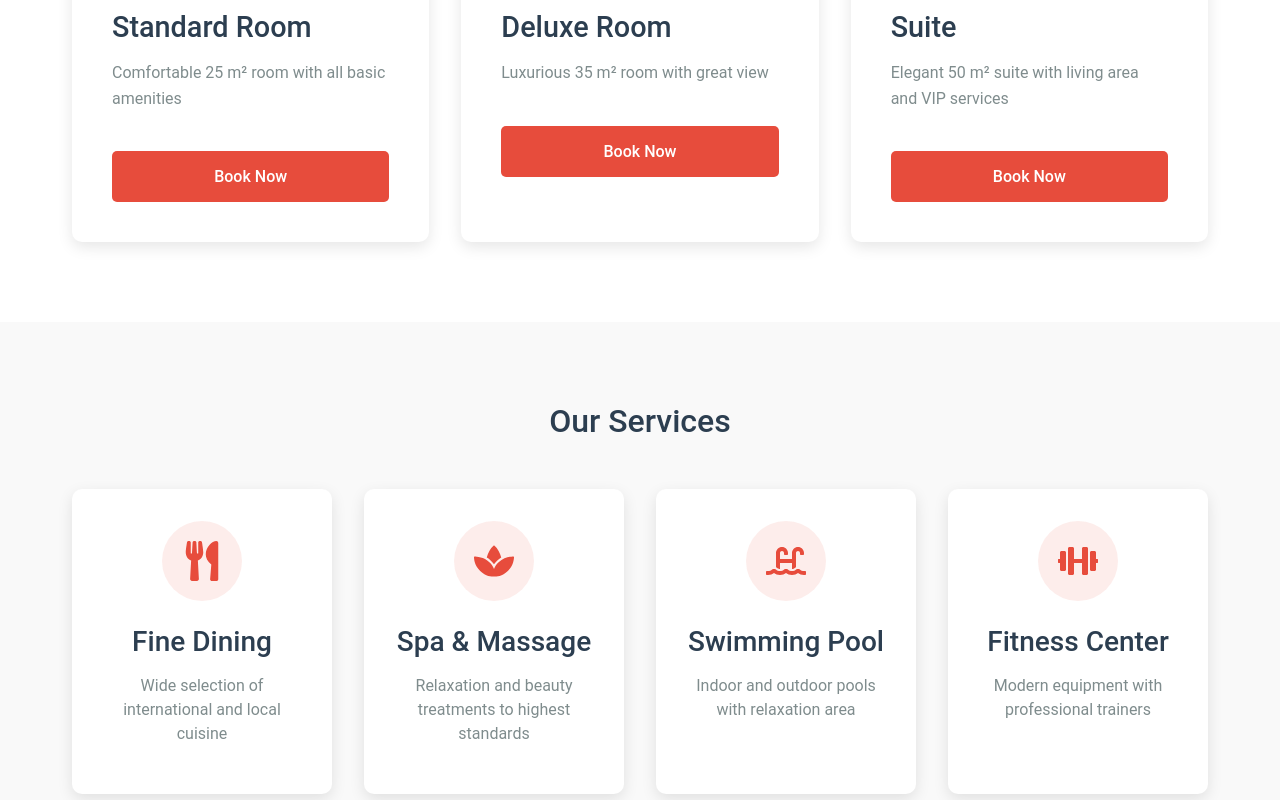
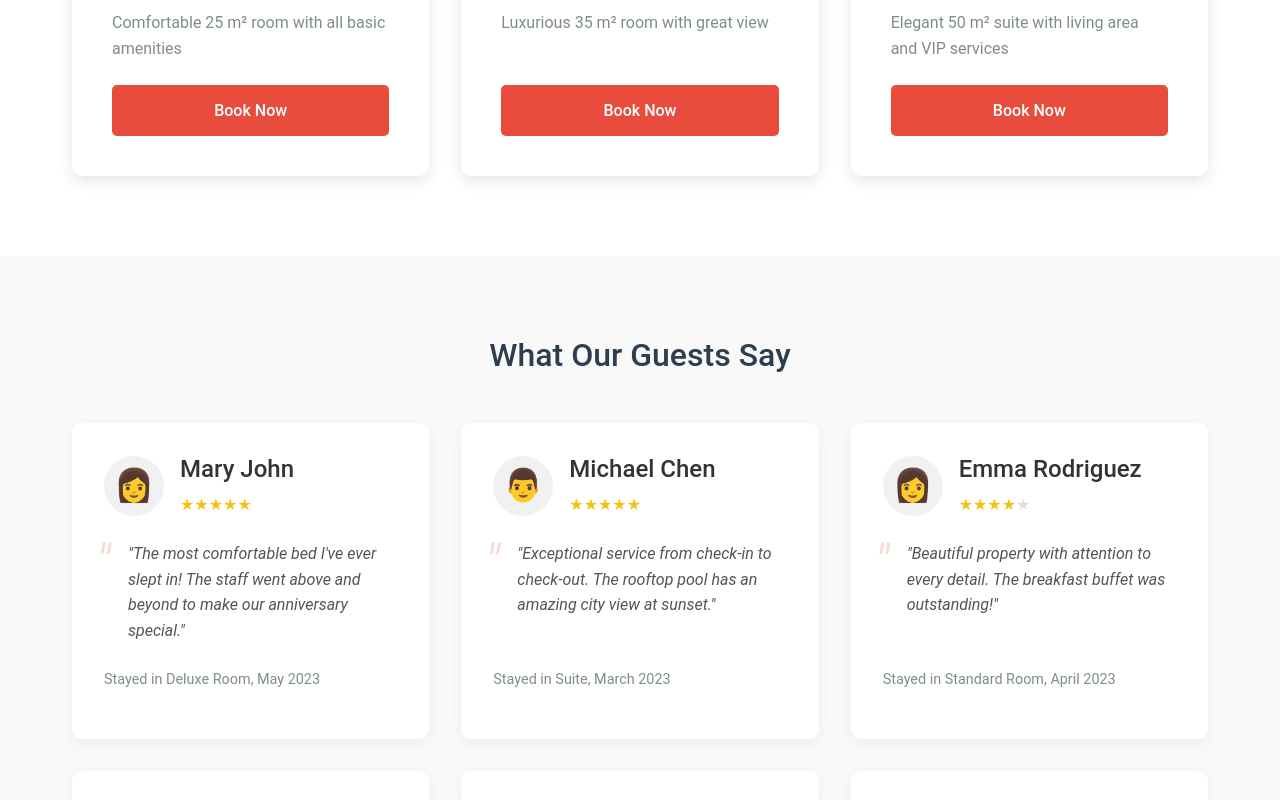
Before and after one commit to Rahooba/Hotel-project, a React (Create React App) app: page / in a window 1280 px wide. Shown: the part 1620-2420 px from the top of the page. Built offline with nearby package versions, Linux system fonts and the light colour scheme.

Commit message:
smal aedits

```diff
--- a/public/index.html
+++ b/public/index.html
@@ -10,6 +10,10 @@
       content="Web site created using create-react-app"
     />
     <link rel="apple-touch-icon" href="%PUBLIC_URL%/logo192.png" />
+    <link
+  rel="stylesheet"
+  href="https://cdnjs.cloudflare.com/ajax/libs/font-awesome/6.4.0/css/all.min.css"
+/>
     <!--
       manifest.json provides metadata used when your web app is installed on a
       user's mobile device or desktop. See https://developers.google.com/web/fundamentals/web-app-manifest/
--- a/src/Components/Contact.jsx
+++ b/src/Components/Contact.jsx
@@ -1,7 +1,9 @@
 import React, { useState } from 'react';
 import './Contact.css';
+import { Link } from 'react-router-dom';
 import { motion } from 'framer-motion';
 import { FaMapMarkerAlt, FaPhone, FaEnvelope, FaClock } from 'react-icons/fa';
+
 
 const Contact = () => {
   const [formData, setFormData] = useState({
@@ -97,10 +99,10 @@ const Contact = () => {
           <div className="social-media">
             <h3>Follow Us</h3>
             <div className="social-icons">
-              <a href="#"><i className="fab fa-facebook-f"></i></a>
-              <a href="#"><i className="fab fa-twitter"></i></a>
-              <a href="#"><i className="fab fa-instagram"></i></a>
-              <a href="#"><i className="fab fa-linkedin-in"></i></a>
+              <Link to="#"><i className="fab fa-facebook-f"></i></Link>
+              <Link To ="#"><i className="fab fa-twitter"></i></Link>
+              <Link To ="#"><i className="fab fa-instagram"></i></Link>
+              <Link To ="#"><i className="fab fa-linkedin-in"></i></Link>
             </div>
           </div>
         </motion.div>
--- a/src/Components/Home.css
+++ b/src/Components/Home.css
@@ -181,6 +181,9 @@
   overflow: hidden;
   box-shadow: 0 5px 15px rgba(0, 0, 0, 0.1);
   transition: transform 0.3s, box-shadow 0.3s;
+   display: flex;
+  flex-direction: column;
+  height: 100%;
 }
 
 .room-cardd:hover {
@@ -190,7 +193,8 @@
 
 .room-image-container {
   position: relative;
-  height: 250px;
+  height: 200px;
+  overflow: hidden;
 }
 
 .room-image-container img {
@@ -212,6 +216,9 @@
 
 .room-info {
   padding: 1.5rem;
+  flex: 1;
+  display: flex;
+  flex-direction: column;
 }
 
 .room-info h3 {
@@ -223,6 +230,7 @@
   color: #7f8c8d;
   margin-bottom: 1rem;
   line-height: 1.5;
+   flex: 1;
 }
 
 .room-capacity {
@@ -241,65 +249,113 @@
   border: none;
   border-radius: 5px;
   cursor: pointer;
-  transition: background-color 0.3s;
+  transition: all 0.3s;
   font-weight: 500;
   text-align: center;
-  margin-top: 1rem;
+  margin-top: auto;
 }
 
 .room-btn:hover {
   background-color: #c0392b;
 }
 
-/* Services Section */
-.services-section {
+/* Testimonials Section */
+.testimonials-section {
+  padding: 5rem 0;
   background-color: #f9f9f9;
-  padding: 5rem 0;
 }
 
-.services-section h2 {
+.testimonials-section h2 {
   text-align: center;
   margin-bottom: 3rem;
   color: #2c3e50;
 }
 
-.services-grid {
+.testimonials-grid {
   display: grid;
-  grid-template-columns: repeat(auto-fit, minmax(250px, 1fr));
+  grid-template-columns: repeat(auto-fit, minmax(280px, 1fr));
   gap: 2rem;
   max-width: 1200px;
   margin: 0 auto;
   padding: 0 2rem;
 }
 
-.service-card {
+.testimonial-card {
   background-color: white;
   padding: 2rem;
-  text-align: center;
   border-radius: 10px;
   box-shadow: 0 5px 15px rgba(0, 0, 0, 0.05);
-  transition: transform 0.3s;
+  transition: all 0.3s ease;
+  display: flex;
+  flex-direction: column;
 }
 
-.service-card:hover {
-  transform: translateY(-5px);
+.testimonial-header {
+  display: flex;
+  align-items: center;
+  gap: 1rem;
+  margin-bottom: 1.5rem;
 }
 
-.service-icon {
-  color: #e74c3c;
-  margin-bottom: 1rem;
+.testimonial-avatar {
+  font-size: 2rem;
+  background: #f1f1f1;
+  width: 60px;
+  height: 60px;
+  border-radius: 50%;
   display: flex;
+  align-items: center;
   justify-content: center;
 }
 
-.service-card h3 {
-  color: #2c3e50;
-  margin-bottom: 1rem;
+.testimonial-rating {
+  margin-top: 0.3rem;
 }
 
-.service-card p {
+.star {
+  color: #ddd;
+  font-size: 1rem;
+}
+
+.star.filled {
+  color: #f1c40f;
+}
+
+.testimonial-comment {
+  font-style: italic;
+  color: #555;
+  line-height: 1.6;
+  margin-bottom: 1.5rem;
+  flex-grow: 1;
+  position: relative;
+  padding-left: 1.5rem;
+}
+
+.testimonial-comment::before {
+  content: '"';
+  font-size: 3rem;
+  color: #e74c3c;
+  opacity: 0.2;
+  position: absolute;
+  left: -0.5rem;
+  top: -1rem;
+}
+
+.testimonial-stay {
   color: #7f8c8d;
-  line-height: 1.5;
+  font-size: 0.9rem;
+  margin-top: auto;
+}
+
+/* Responsive adjustments */
+@media (max-width: 768px) {
+  .testimonials-grid {
+    grid-template-columns: 1fr;
+  }
+
+  .testimonial-card {
+    padding: 1.5rem;
+  }
 }
 
 /* Footer */
--- a/src/Components/Home.jsx
+++ b/src/Components/Home.jsx
@@ -350,9 +350,11 @@ const Home = () => {
         )}
       </AnimatePresence>
 
-      {/* Services Section */}
+
+
+{/* Testimonials Section */}
 <motion.section
-        className="services-section"
+  className="testimonials-section"
   initial={{ opacity: 0 }}
   whileInView={{ opacity: 1 }}
   transition={{ duration: 0.8 }}
@@ -364,10 +366,10 @@ const Home = () => {
     transition={{ delay: 0.2 }}
     viewport={{ once: true }}
   >
-          Our Services
+    What Our Guests Say
   </motion.h2>
   <motion.div
-          className="services-grid"
+    className="testimonials-grid"
     variants={containerVariants}
     initial="hidden"
     whileInView="visible"
@@ -375,44 +377,76 @@ const Home = () => {
   >
     {[
       {
-              icon: <FaUtensils size={40} />,
-              title: "Fine Dining",
-              desc: "Wide selection of international and local cuisine"
+        name: "Mary John",
+        rating: 5,
+        comment: "The most comfortable bed I've ever slept in! The staff went above and beyond to make our anniversary special.",
+        stay: "Stayed in Deluxe Room, May 2023",
+        avatar: "👩"
       },
       {
-              icon: <FaSpa size={40} />,
-              title: "Spa & Massage",
-              desc: "Relaxation and beauty treatments to highest standards"
+        name: "Michael Chen",
+        rating: 5,
+        comment: "Exceptional service from check-in to check-out. The rooftop pool has an amazing city view at sunset.",
+        stay: "Stayed in Suite, March 2023",
+        avatar: "👨"
       },
       {
-              icon: <FaSwimmingPool size={40} />,
-              title: "Swimming Pool",
-              desc: "Indoor and outdoor pools with relaxation area"
+        name: "Emma Rodriguez",
+        rating: 4,
+        comment: "Beautiful property with attention to every detail. The breakfast buffet was outstanding!",
+        stay: "Stayed in Standard Room, April 2023",
+        avatar: "👩"
       },
       {
-              icon: <FaDumbbell size={40} />,
-              title: "Fitness Center",
-              desc: "Modern equipment with professional trainers"
+        name: "David Wilson",
+        rating: 5,
+        comment: "Perfect location for business travelers. The executive lounge was a great place to work and relax.",
+        stay: "Stayed in Executive Room, February 2023",
+        avatar: "👨"
+      },
+      {
+        name: "Olivia Martinez",
+        rating: 5,
+        comment: "The spa treatments were heavenly! We loved the couples massage package. Will definitely return for our next getaway.",
+        stay: "Stayed in Deluxe Room, January 2024",
+        avatar: "👩"
+      },
+      {
+        name: "James Thompson",
+        rating: 5,
+        comment: "Impeccable cleanliness and the concierge gave us fantastic restaurant recommendations. Made our vacation perfect!",
+        stay: "Stayed in Suite, December 2023",
+        avatar: "👨"
       }
-          ].map((service, index) => (
+    ].map((testimonial, index) => (
       <motion.div
         key={index}
-              className="service-card"
+        className="testimonial-card"
         variants={itemVariants}
         whileHover={{
-                y: -10,
+          y: -5,
           boxShadow: "0 10px 25px rgba(0, 0, 0, 0.1)"
         }}
       >
-              <div className="service-icon">
-                {service.icon}
+        <div className="testimonial-header">
+          <span className="testimonial-avatar">{testimonial.avatar}</span>
+          <div>
+            <h4>{testimonial.name}</h4>
+            <div className="testimonial-rating">
+              {[...Array(5)].map((_, i) => (
+                <span key={i} className={i < testimonial.rating ? "star filled" : "star"}>★</span>
+              ))}
             </div>
-              <h3>{service.title}</h3>
-              <p>{service.desc}</p>
+          </div>
+        </div>
+        <p className="testimonial-comment">"{testimonial.comment}"</p>
+        <p className="testimonial-stay">{testimonial.stay}</p>
       </motion.div>
     ))}
   </motion.div>
 </motion.section>
+
+
 
       {/* Footer */}
       <motion.footer
--- a/src/index.js
+++ b/src/index.js
@@ -5,6 +5,7 @@ import 'bootstrap/dist/css/bootstrap.min.css'
 import 'bootstrap/dist/js/bootstrap.bundle'
 import 'leaflet/dist/leaflet.css';
 import App from './App';
+
 import { BrowserRouter } from 'react-router-dom';
 
 
```
Lines whose indentation alone changed are shown as unchanged.
